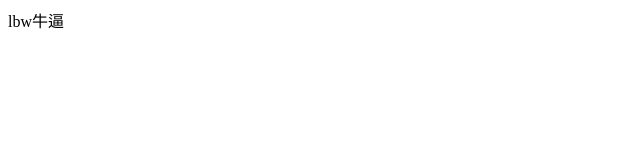
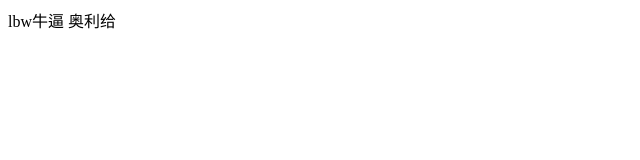
Before and after one commit to WkKyo1024/lbw, a plain HTML site: page index.html in a window 1280 px wide. Shown: the full height of the page, 0-640 px from the left. Drawn offline with Linux system fonts and the light colour scheme.

Commit message:
web第二次提交git

```diff
--- a/index.html
+++ b/index.html
@@ -8,5 +8,6 @@
 </head>
 <body>
     lbw牛逼
+    奥利给
 </body>
 </html>
```
